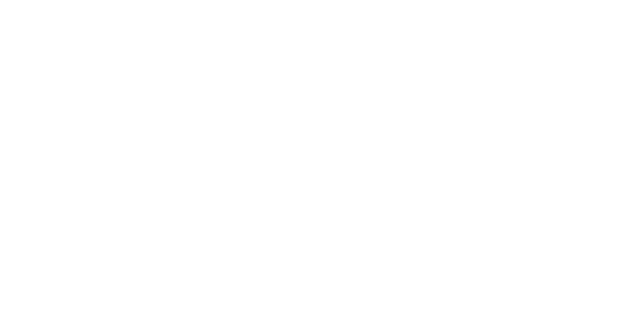
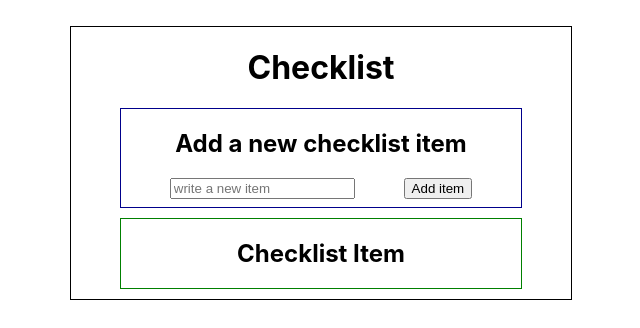
Before and after one commit to victorcwyu/Todo-App, a React (Create React App) app: page / in a window 1280 px wide. Shown: the top 328 px of the page, without its empty margins (319-959 px from the left). Built offline with nearby package versions, Linux system fonts and the light colour scheme.

Commit message:
Initial setup of UI.  Basic aspects of components render with some basic styling.

```diff
--- a/package.json
+++ b/package.json
@@ -6,6 +6,7 @@
     "@testing-library/jest-dom": "^4.2.4",
     "@testing-library/react": "^9.5.0",
     "@testing-library/user-event": "^7.2.1",
+    "node-sass": "^4.14.1",
     "react": "^16.13.1",
     "react-dom": "^16.13.1",
     "react-scripts": "3.4.3"
--- a/src/App.js
+++ b/src/App.js
@@ -1,7 +1,12 @@
 import React from "react";
+import Checklist from "./components/Checklist";
 
 function App() {
-  return <div></div>;
+  return (
+    <div>
+      <Checklist />
+    </div>
+  );
 }
 
 export default App;
--- a/src/components/Checklist.js
+++ b/src/components/Checklist.js
@@ -0,0 +1,16 @@
+import React from "react";
+import "../styles/Checklist.scss";
+import CreateChecklistItem from "./CreateChecklistItem";
+import ChecklistItem from "./ChecklistItem";
+
+function Checklist() {
+  return (
+    <div className="checklistContainer">
+      <h1>Checklist</h1>
+      <CreateChecklistItem />
+      <ChecklistItem />
+    </div>
+  );
+}
+
+export default Checklist;
--- a/src/components/ChecklistItem.js
+++ b/src/components/ChecklistItem.js
@@ -0,0 +1,12 @@
+import React from "react";
+import "../styles/ChecklistItem.scss";
+
+function ChecklistItem() {
+  return (
+    <div className="checklistItemContainer">
+      <h2>Checklist Item</h2>
+    </div>
+  );
+}
+
+export default ChecklistItem;
--- a/src/components/CreateChecklistItem.js
+++ b/src/components/CreateChecklistItem.js
@@ -0,0 +1,18 @@
+import React from "react";
+import "../styles/CreateChecklistItem.scss";
+
+function CreateChecklistItem() {
+  return (
+    <div className="createChecklistItemContainer">
+      <h2>Add a new checklist item</h2>
+      <div className="newItemInput">
+        <input type="text" placeholder="write a new item"></input>
+        <button className="addButton" type="button">
+          Add item
+        </button>
+      </div>
+    </div>
+  );
+}
+
+export default CreateChecklistItem;
--- a/src/styles/Checklist.scss
+++ b/src/styles/Checklist.scss
@@ -0,0 +1,8 @@
+.checklistContainer {
+  border: solid 1px black;
+  width: 500px;
+  margin: 2% auto;
+  h1 {
+    text-align: center;
+  }
+}
--- a/src/styles/ChecklistItem.scss
+++ b/src/styles/ChecklistItem.scss
@@ -0,0 +1,8 @@
+.checklistItemContainer {
+  border: solid 1px green;
+  width: 400px;
+  margin: 2% auto;
+  h2 {
+    text-align: center;
+  }
+}
--- a/src/styles/CreateChecklistItem.scss
+++ b/src/styles/CreateChecklistItem.scss
@@ -0,0 +1,15 @@
+.createChecklistItemContainer {
+  display: flex;
+  flex-direction: column;
+  border: solid 1px darkblue;
+  width: 400px;
+  margin: 2% auto;
+  h2 {
+    text-align: center;
+  }
+  .newItemInput {
+    display: flex;
+    justify-content: space-evenly;
+    margin-bottom: 2%;
+  }
+}
```
Also changed, not shown: 1 other file (tests, documents, lock files or other folders).
